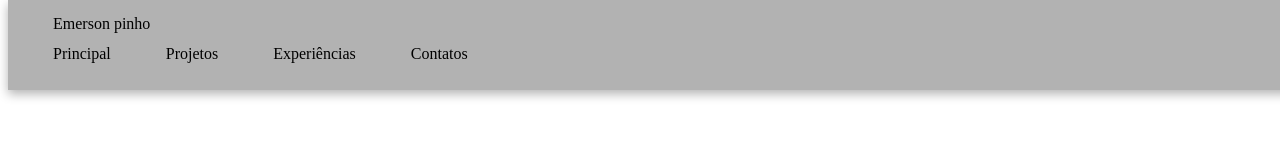
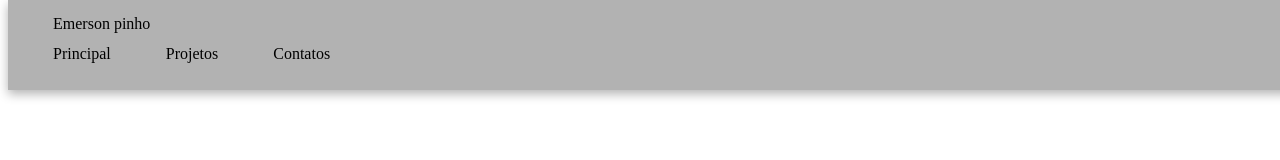
Before and after one commit to Emersonpinho/site-pessoal-prod, a plain HTML site: page pages/section/navbar.html in a window 1280 px wide. Drawn offline with Linux system fonts and the light colour scheme.

Commit message:
Remove "Experiências" link from navbar in navbar.html

```diff
--- a/pages/section/navbar.html
+++ b/pages/section/navbar.html
@@ -7,7 +7,6 @@
         <div class="navbar-menu">
             <a class="nav-link principal" href="#principal">Principal</a>
             <a class="nav-link" href="#projetos">Projetos</a>
-            <a class="nav-link" href="#experiencias">Experiências</a>
             <a class="nav-link" href="#contatos">Contatos</a>
         </div>
     </div>
```
